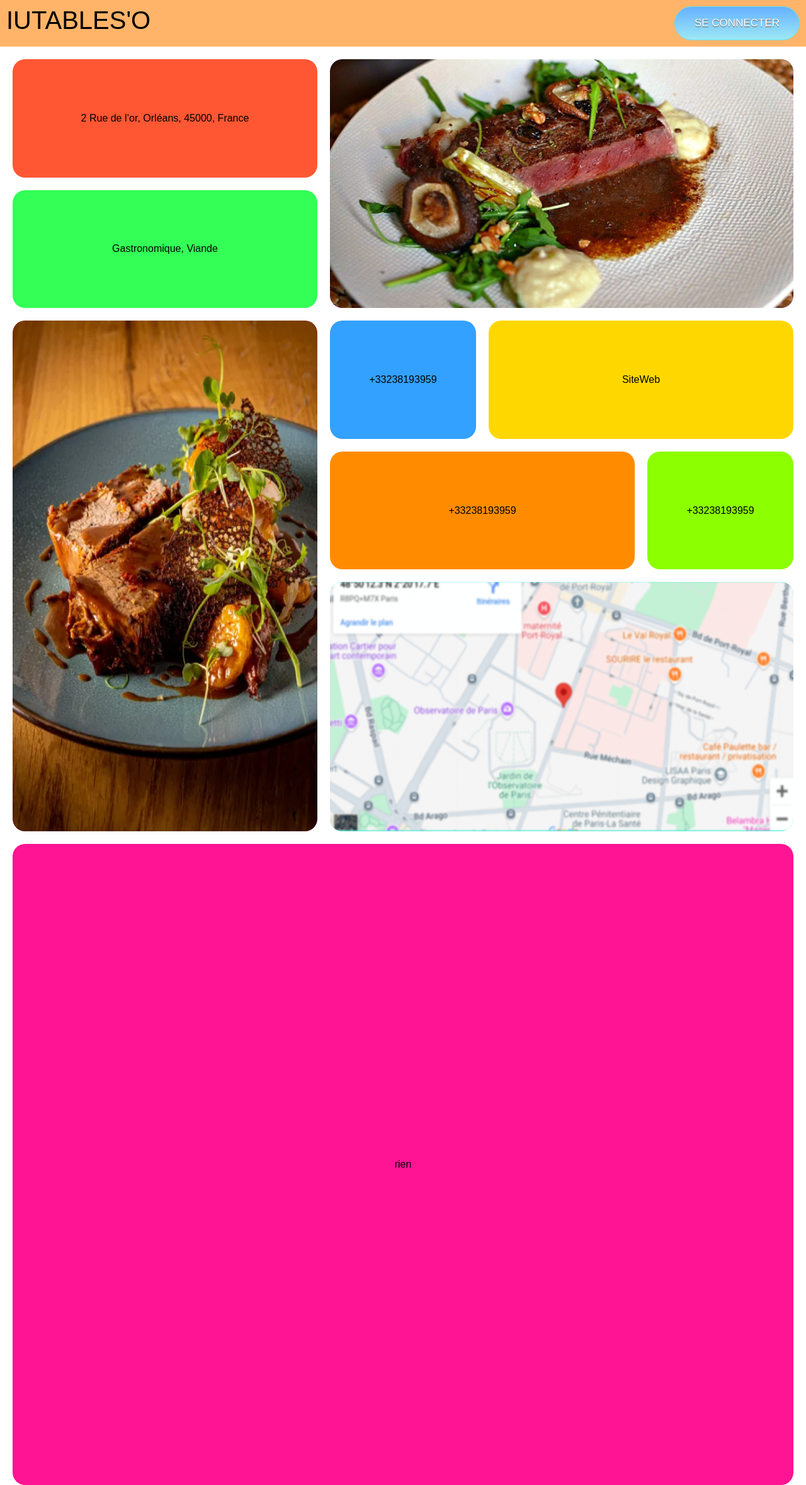
After one commit to julian2bot/SAEPHP, a PHP site: page /pages/restaurant.php in a window 1280 px wide. The commit adds this page. Shown: the whole page at 63% size. Run offline with PHP 8.4, Linux system fonts and the light colour scheme.

Commit message:
debut sous page

```diff
--- /dev/null
+++ b/assets/affichage/header.php
@@ -0,0 +1,8 @@
+<header>
+    <nav>
+        <ul>
+            <li class="titre">IUTABLES'O</li>
+            <li class="centerHaut"><button>SE CONNECTER</button></li>
+        </ul>
+    </nav>
+</header>
--- /dev/null
+++ b/assets/style/all.css
@@ -0,0 +1,32 @@
+*{
+    font-family: 'Koulen', sans-serif;
+}
+
+/* scrollbar */
+/* Style général pour les scrollbars */
+::-webkit-scrollbar {
+    width: 4px; /* Largeur de la scrollbar verticale */
+    height: 4px; /* Hauteur de la scrollbar horizontale */
+}
+
+/* Track (fond de la scrollbar) */
+::-webkit-scrollbar-track {
+    background: transparent; /* Transparence complète */
+}
+
+/* Thumb (la barre qu'on fait glisser) */
+::-webkit-scrollbar-thumb {
+    background: rgba(0, 0, 0, 0.2); /* Couleur semi-transparente pour la barre */
+    border-radius: 10px; /* Coins arrondis */
+}
+
+/* Thumb quand on survole */
+::-webkit-scrollbar-thumb:hover {
+    background: rgba(0, 0, 0, 0.4); /* Un peu plus visible au survol */
+}
+
+/* Firefox-specific styles (Scrollbar) */
+* {
+    scrollbar-width: thin; /* Réduit la taille de la barre */
+    scrollbar-color: rgba(0, 0, 0, 0.2) transparent; /* Couleur de la barre et du fond */
+}
--- /dev/null
+++ b/assets/style/header.css
@@ -0,0 +1,42 @@
+
+/* HEADER */
+
+header ul{
+    padding: 10px;
+    display: flex;
+    justify-content: space-between;
+    background-color: #FFB469;
+}
+ul{
+    list-style: none;
+}
+.centerHaut{
+    display: flex;
+    justify-content: center;
+}
+.centerHaut >button {
+	background:linear-gradient(to bottom, #69b4ff 5%, #9de8f5 100%);
+	background-color:#69b4ff;
+	border-radius:28px;
+	border:1px solid #74dce8;
+	display:inline-block;
+	cursor:pointer;
+	color:#ffffff;
+	font-family:Arial;
+	font-size:17px;
+	padding:16px 31px;
+	text-decoration:none;
+	text-shadow:0px 1px 0px #595959;
+    height: min-content;
+}
+.centerHaut >button:hover {
+	background:linear-gradient(to bottom, #9de8f5 5%, #69b4ff 100%);
+	background-color:#9de8f5;
+}
+.centerHaut >button:active {
+	position:relative;
+	top:1px;
+}
+.titre{
+    font-size: 2.5em;
+}
--- /dev/null
+++ b/assets/style/restaurant.css
@@ -0,0 +1,79 @@
+main{
+    display: flex;
+    justify-content: center;
+    align-content: center;
+
+    margin: 20px;
+}
+
+
+.container {
+    display: grid;
+    grid-auto-columns: 1fr;
+    grid-template-columns: 1fr 1fr 1fr 1fr 1fr;
+    grid-template-rows: 1fr 1fr 1fr 1fr 1fr 1fr 1fr 1fr 1fr 1fr 1fr;
+    grid-auto-rows: minmax(100px, auto);
+    gap: 20px;
+    grid-template-areas:
+      "adresse adresse img img img"
+      "type type img img img"
+      "img2 img2 numtel siteweb siteweb"
+      "img2 img2 jsp jsp jsp2"
+      "img2 img2 map map map"
+      "img2 img2 map map map"
+      "avis avis avis avis avis"
+      "avis avis avis avis avis"
+      "avis avis avis avis avis"
+      "avis avis avis avis avis"
+      "avis avis avis avis avis";
+  }
+
+  .adresse { grid-area: adresse; }
+
+  .type { grid-area: type; }
+
+  .img { grid-area: img; }
+
+  .img2 { grid-area: img2; }
+
+  .numtel { grid-area: numtel; }
+
+  .siteweb { grid-area: siteweb; }
+
+  .jsp { grid-area: jsp; }
+
+  .jsp2 { grid-area: jsp2; }
+
+  .map { grid-area: map; }
+
+  .avis { grid-area: avis; }
+
+
+.adresse { background: #ff5733; }   /* Rouge-orange */
+.type { background: #33ff57; }      /* Vert vif */
+.img { background: #5733ff; }       /* Bleu violet */
+.img2 { background: #ff33a1; }      /* Rose */
+.numtel { background: #33a1ff; }    /* Bleu clair */
+.siteweb { background: #ffd700; }   /* Jaune doré */
+.jsp { background: #ff8c00; }       /* Orange foncé */
+.jsp2 { background: #8cff00; }      /* Vert fluo */
+.map { background: #00ffd5; }       /* Cyan */
+.avis { background: #ff1493; }
+
+
+.container div{
+    /* height: 10px; */
+    /* width: 10px; */
+    border-radius: 20px;
+    display: flex;
+    justify-content: center;
+    align-items: center;
+}
+
+
+.container div > img{
+    height: 100%;
+    width: 100%;
+    border-radius: 20px;
+
+}
--- /dev/null
+++ b/pages/restaurant.php
@@ -0,0 +1,41 @@
+<!DOCTYPE html>
+<html lang="fr">
+<head>
+    <meta charset="UTF-8">
+    <meta name="viewport" content="width=device-width, initial-scale=1.0">
+    <title>Restaurant Le HDC</title>
+    <link rel="stylesheet" href="../assets/style/reset.css">
+    <link rel="stylesheet" href="../assets/style/all.css">
+    <link rel="stylesheet" href="../assets/style/header.css">
+    <link rel="stylesheet" href="../assets/style/restaurant.css">
+
+</head>
+<body>
+    <?php
+        require "../assets/affichage/header.php";
+    ?>
+    <main class="grid-container">
+        <div class="container">
+            <div class="adresse">
+                2 Rue de l’or, Orléans, 45000, France
+            </div>
+            <div class="type"> Gastronomique, Viande</div>
+            <div class="img">
+                <img src="../assets/img/Boeuf.png" alt="resto:">
+
+            </div>
+            <div class="img2">
+                <img src="../assets/img/Jarret.png" alt="resto:">
+            </div>
+            <div class="numtel">+33238193959</div>
+            <div class="siteweb">SiteWeb</div>
+            <div class="jsp">+33238193959</div>
+            <div class="jsp2">+33238193959</div>
+            <div class="map">
+                <img src="../assets/img/map.png" alt="resto:">
+            </div>
+            <div class="avis">rien</div>
+        </div>
+    </main>
+</body>
+</html>
```
Also changed, not shown: assets/style/style.css (+6 -78 lines), index.php (+9 -11 lines), assets/img/Boeuf.png (added), assets/img/Jarret.png (added), assets/img/map.png (added).
